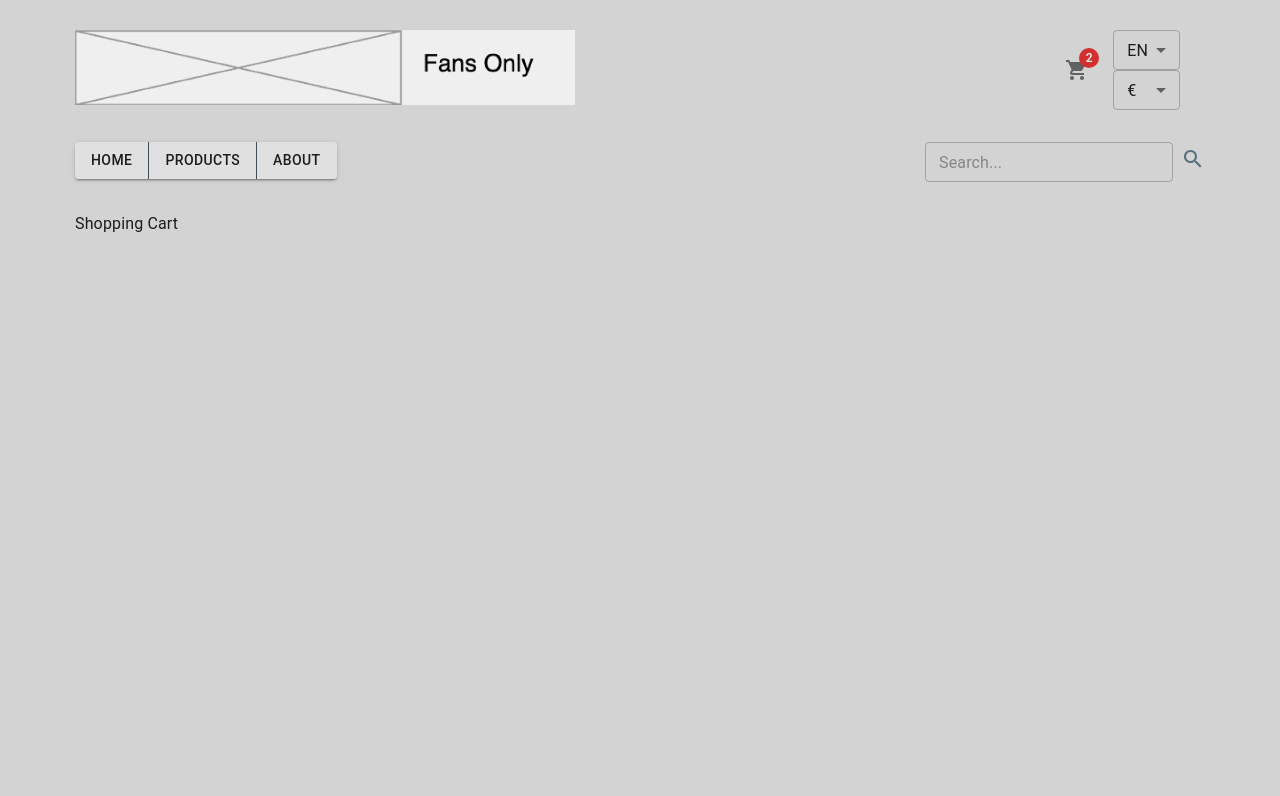
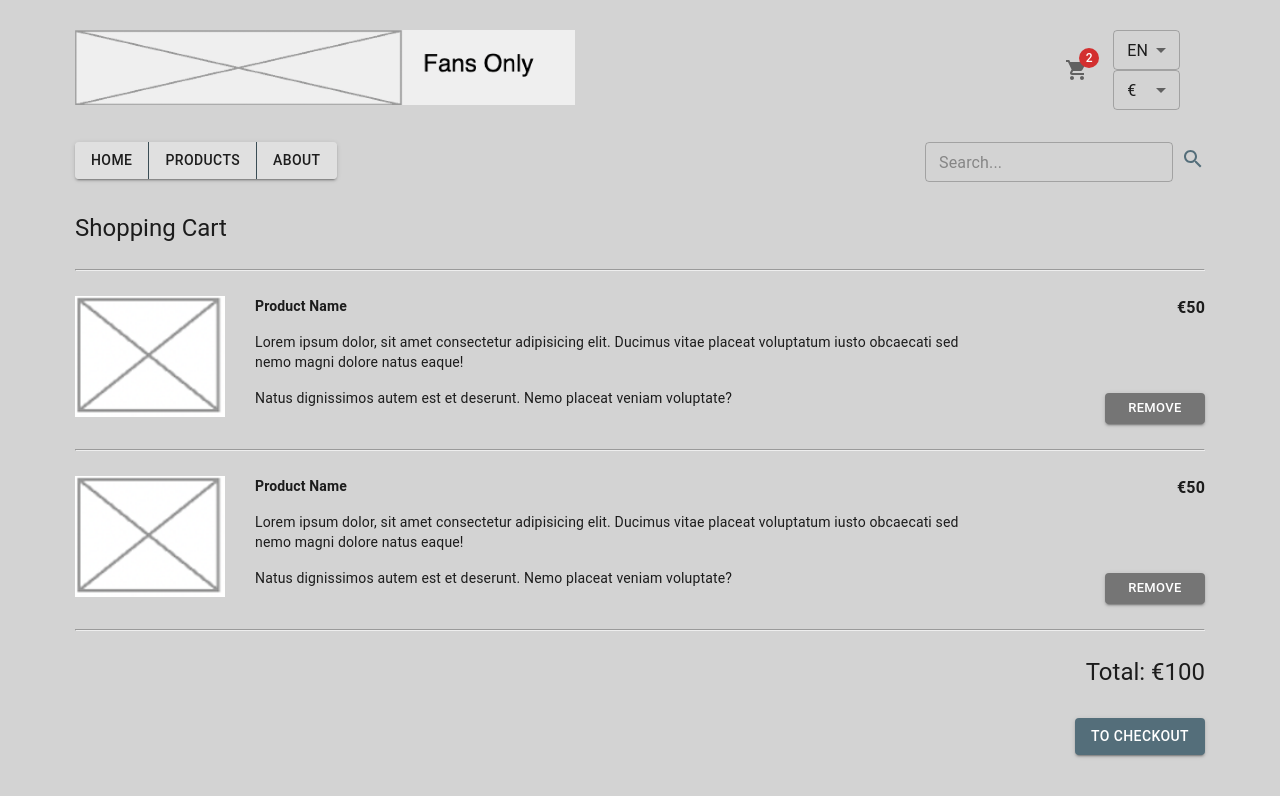
Before and after one commit to VeeHalonen/ux-prototype, a React (Create React App) app: page /shopping-cart in a window 1280 px wide. Shown: the top 796 px of the page. Built offline with nearby package versions, Linux system fonts and the light colour scheme.

Commit message:
Add Shopping Cart page

```diff
--- /dev/null
+++ b/src/components/ShoppingCartItem.jsx
@@ -0,0 +1,63 @@
+import { Typography, Grid, Button } from "@mui/material";
+
+const ShoppingCartItem = () => {
+  return (
+    <div>
+      <hr style={{ marginTop: 25, marginBottom: 25 }} />
+      <Grid container justifyContent="space-between">
+        <Grid container item xs={10}>
+          <Grid container item>
+            <div style={{ display: "inline-block", marginRight: 30 }}>
+              <img
+                id="logo"
+                src="productImgThumbnail.png"
+                alt="Product Name"
+                width={150}
+              />
+            </div>
+            <Grid item xs={9}>
+              <Typography
+                variant="body2"
+                paragraph
+                style={{ fontWeight: "bold" }}
+              >
+                Product Name
+              </Typography>
+              <Typography variant="body2" paragraph>
+                Lorem ipsum dolor, sit amet consectetur adipisicing elit.
+                Ducimus vitae placeat voluptatum iusto obcaecati sed nemo magni
+                dolore natus eaque!
+              </Typography>
+              <Typography variant="body2" paragraph>
+                Natus dignissimos autem est et deserunt. Nemo placeat veniam
+                voluptate?
+              </Typography>
+            </Grid>
+          </Grid>
+        </Grid>
+        <Grid
+          item
+          xs={2}
+          container
+          justifyContent="space-between"
+          alignItems="end"
+          direction="column"
+        >
+          <Typography textAlign="end" style={{ fontWeight: "bold" }}>
+            €50
+          </Typography>
+          <Button
+            variant="contained"
+            size="small"
+            color="secondary"
+            style={{ width: 100 }}
+          >
+            Remove
+          </Button>
+        </Grid>
+      </Grid>
+    </div>
+  );
+};
+
+export default ShoppingCartItem;
--- a/src/views/ShoppingCart.jsx
+++ b/src/views/ShoppingCart.jsx
@@ -1,5 +1,24 @@
+import { Button, Typography } from "@mui/material";
+import ShoppingCartItem from "../components/ShoppingCartItem";
+import { Link } from "react-router-dom";
+
 const ShoppingCart = () => {
-  return <div>Shopping Cart</div>;
+  return (
+    <div>
+      <Typography variant="h5">Shopping Cart</Typography>
+      <ShoppingCartItem />
+      <ShoppingCartItem />
+      <hr style={{ marginTop: 25, marginBottom: 25 }} />
+      <Typography variant="h5" textAlign="end">
+        Total: €100
+      </Typography>
+      <div style={{ textAlign: "end", marginTop: 30, marginBottom: 100 }}>
+        <Button component={Link} to="/order-summary" variant="contained">
+          To Checkout
+        </Button>
+      </div>
+    </div>
+  );
 };
 
 export default ShoppingCart;
```
